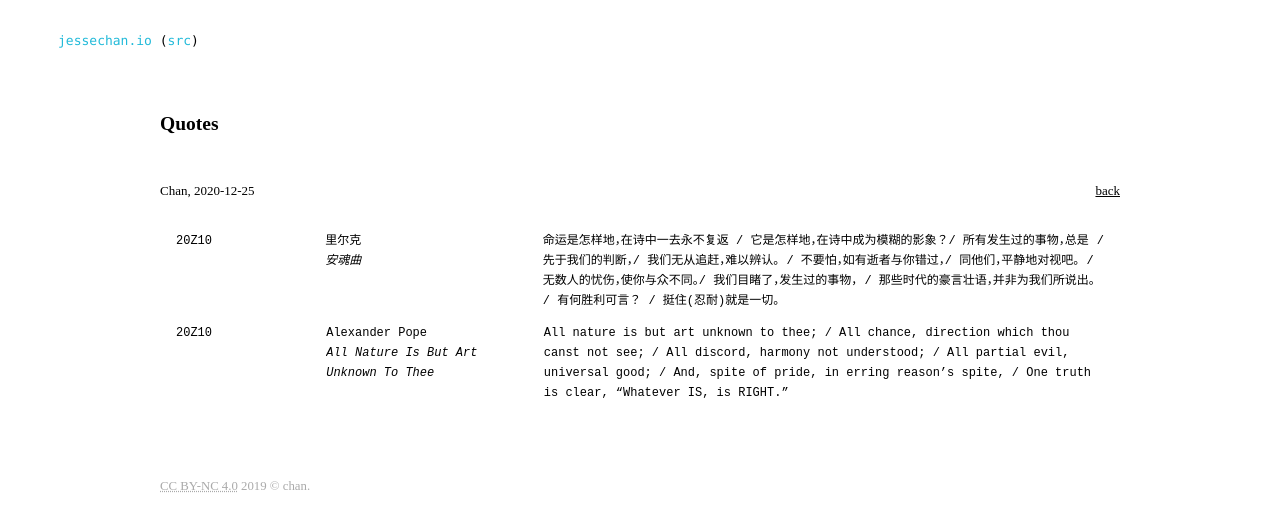
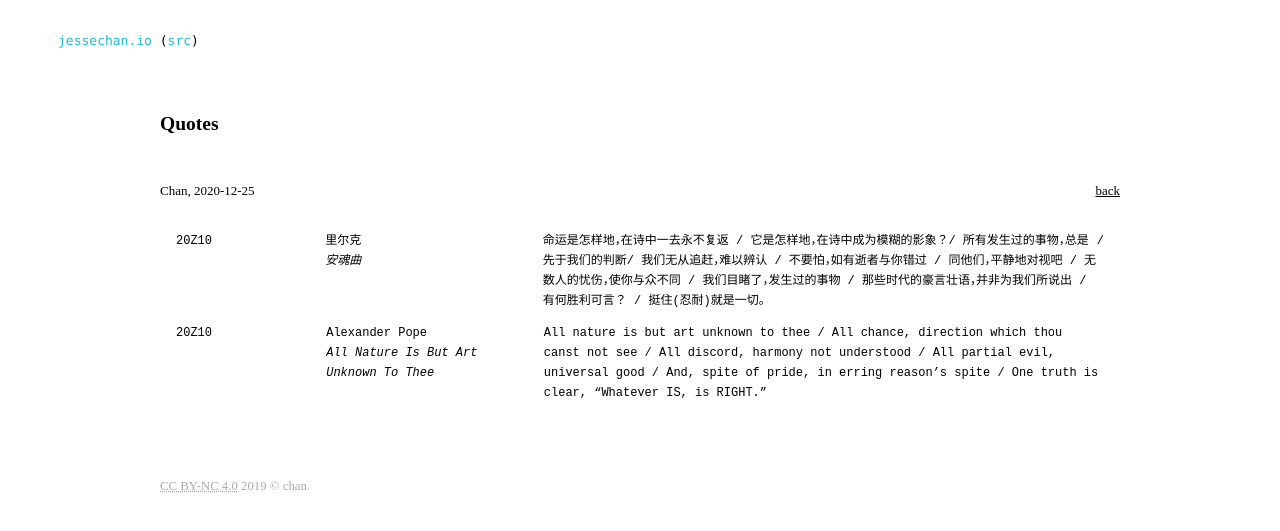
Before and after one commit to JesseEisen/chan, a Jekyll site: the page built from _posts/2020-12-25-quotes.md, in a window 1280 px wide. Shown: the top 531 px of the page. Built offline with Jekyll 4.4.1, drawn with Linux system fonts in a browser that asks for light colours.

```diff
--- a/_posts/2020-12-25-quotes.md
+++ b/_posts/2020-12-25-quotes.md
@@ -14,13 +14,13 @@ category: "essay"
      <span class="right"><p>
      命运是怎样地，在诗中一去永不复返 /
      它是怎样地，在诗中成为模糊的影象？/
-     所有发生过的事物，总是先于我们的判断，/
-     我们无从追赶，难以辨认。 /
-     不要怕，如有逝者与你错过，/
-     同他们，平静地对视吧。 /
-     无数人的忧伤，使你与众不同。/
-     我们目睹了，发生过的事物， /
-     那些时代的豪言壮语，并非为我们所说出。 /
+     所有发生过的事物，总是先于我们的判断/
+     我们无从追赶，难以辨认 /
+     不要怕，如有逝者与你错过 /
+     同他们，平静地对视吧 /
+     无数人的忧伤，使你与众不同 /
+     我们目睹了，发生过的事物  /
+     那些时代的豪言壮语，并非为我们所说出 /
      有何胜利可言？ /
      挺住(忍耐)就是一切。</p></span> /
   </div>
@@ -29,11 +29,11 @@ category: "essay"
      <span class="left"></span>
      <span class="middle"><p><span>Alexander Pope</span><br><span><i>All Nature Is But Art Unknown To Thee</i></span></p></span>
      <span class="right"><p>
-All nature is but art unknown to thee; /
-All chance, direction which thou canst not see; /
-All discord, harmony not understood; /
-All partial evil, universal good;   /
-And, spite of pride, in erring reason’s spite, /
+All nature is but art unknown to thee /
+All chance, direction which thou canst not see /
+All discord, harmony not understood /
+All partial evil, universal good   /
+And, spite of pride, in erring reason’s spite /
 One truth is clear, “Whatever IS, is RIGHT.”</p></span>
   </div>
 </div>
```
